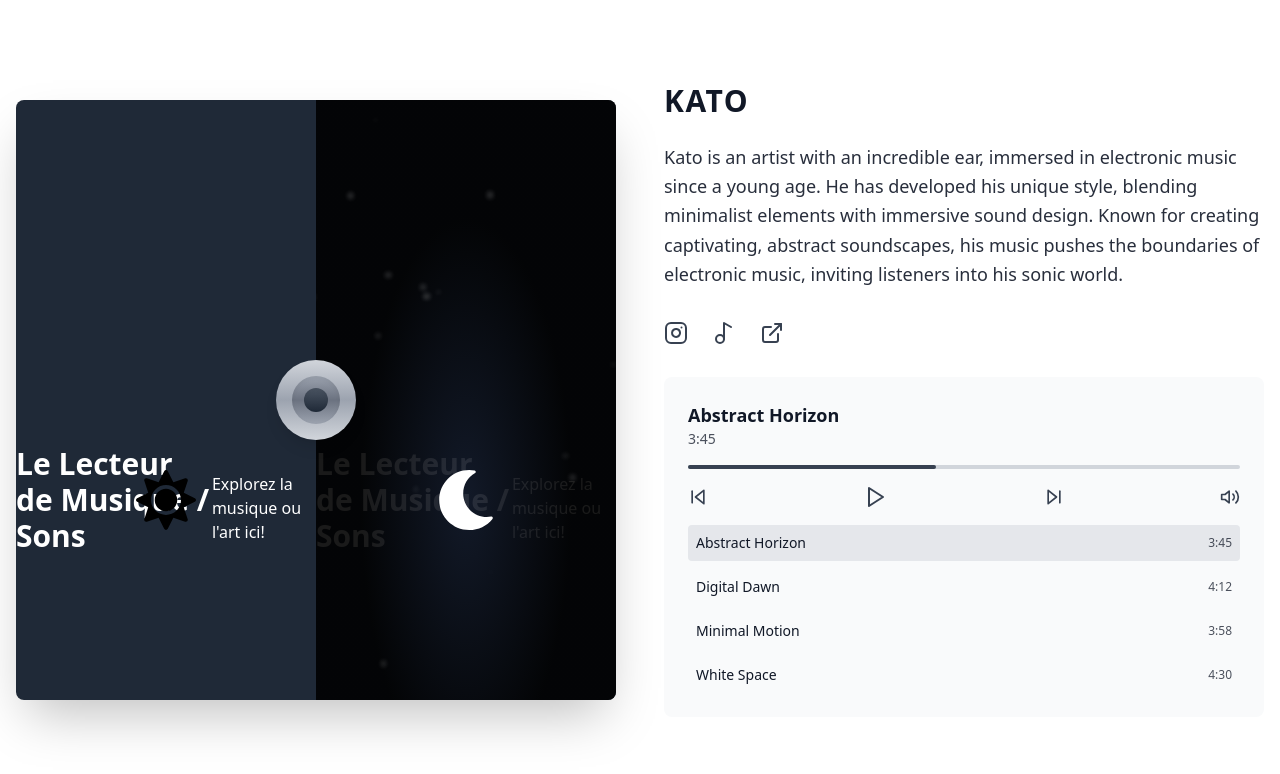
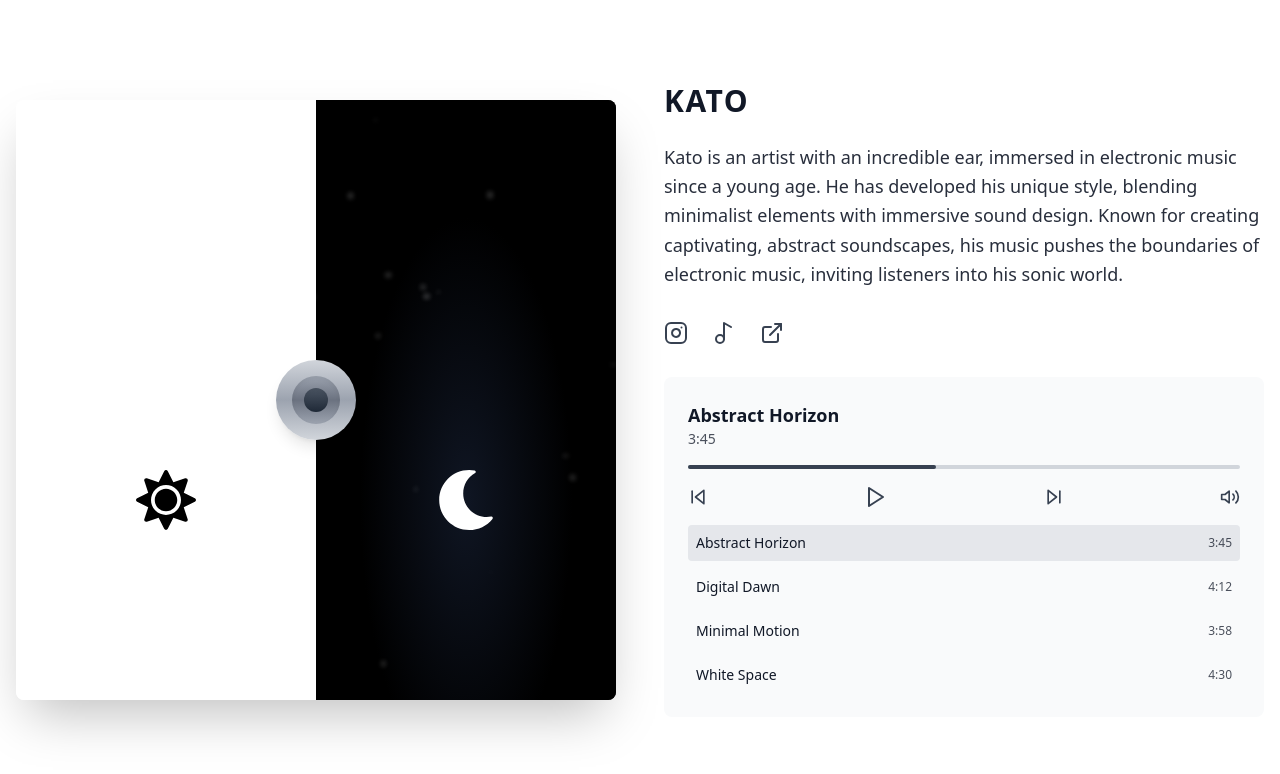
Before and after one commit to TbhX/Frenchmafia, a React (Vite) app in the folder project/: page / in a window 1280 px wide. Shown: the top 774 px of the page. Built offline with nearby package versions, Linux system fonts and the light colour scheme.

Commit message:
Update AlbumCover.tsx

```diff
--- a/project/src/components/AlbumCover.tsx
+++ b/project/src/components/AlbumCover.tsx
@@ -101,10 +101,7 @@ const AlbumCover: React.FC<AlbumCoverProps> = ({ side, onClick }) => {
       </div>
 
       {/* Section du Lecteur en bas */}
-      <div id="player-section" className="w-full h-screen bg-gray-800 flex items-center justify-center text-white">
-        <h2 className="text-3xl font-bold">Le Lecteur de Musique / Sons</h2>
-        <p className="mt-4">Explorez la musique ou l'art ici!</p>
-      </div>
+
     </motion.div>
   );
 };
```
